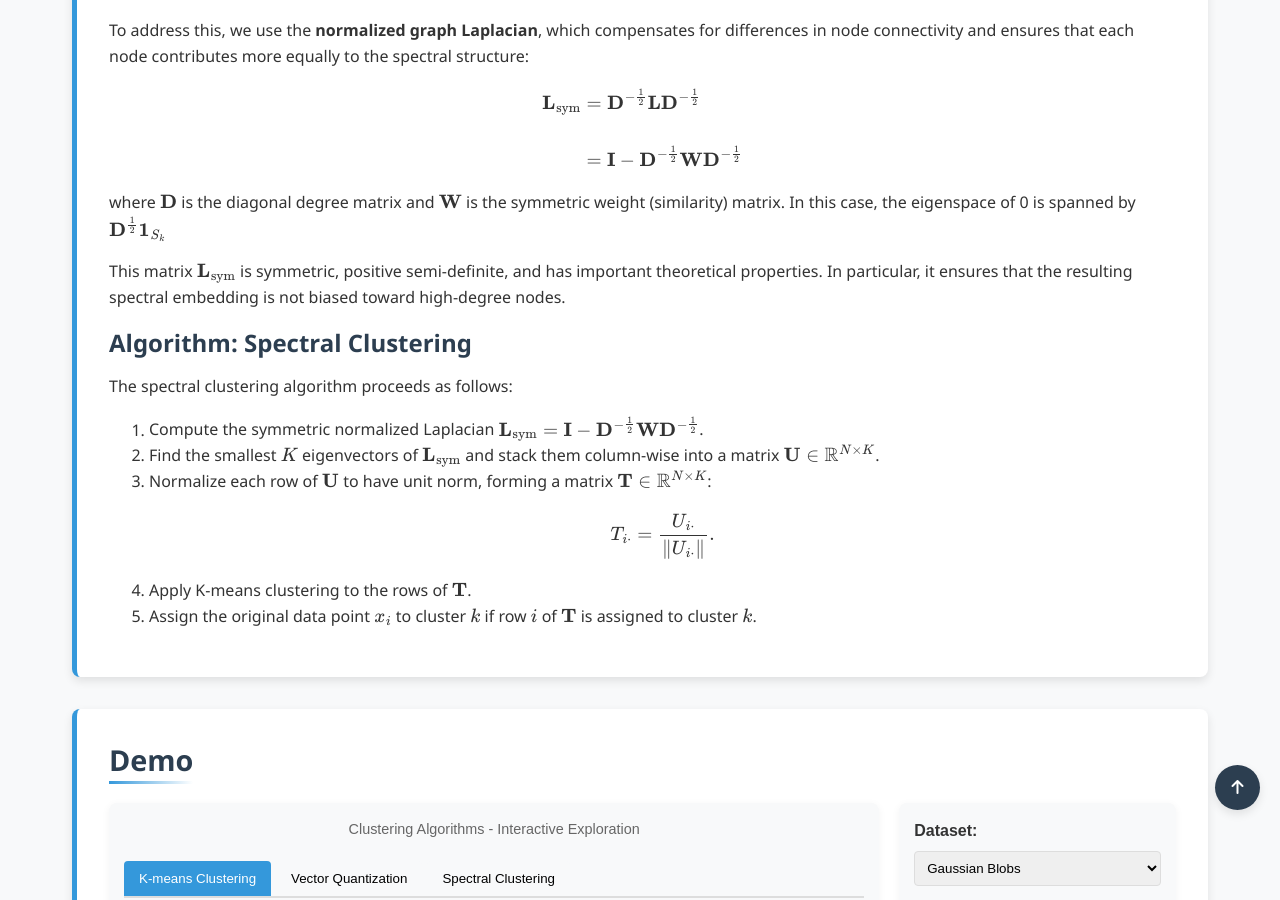
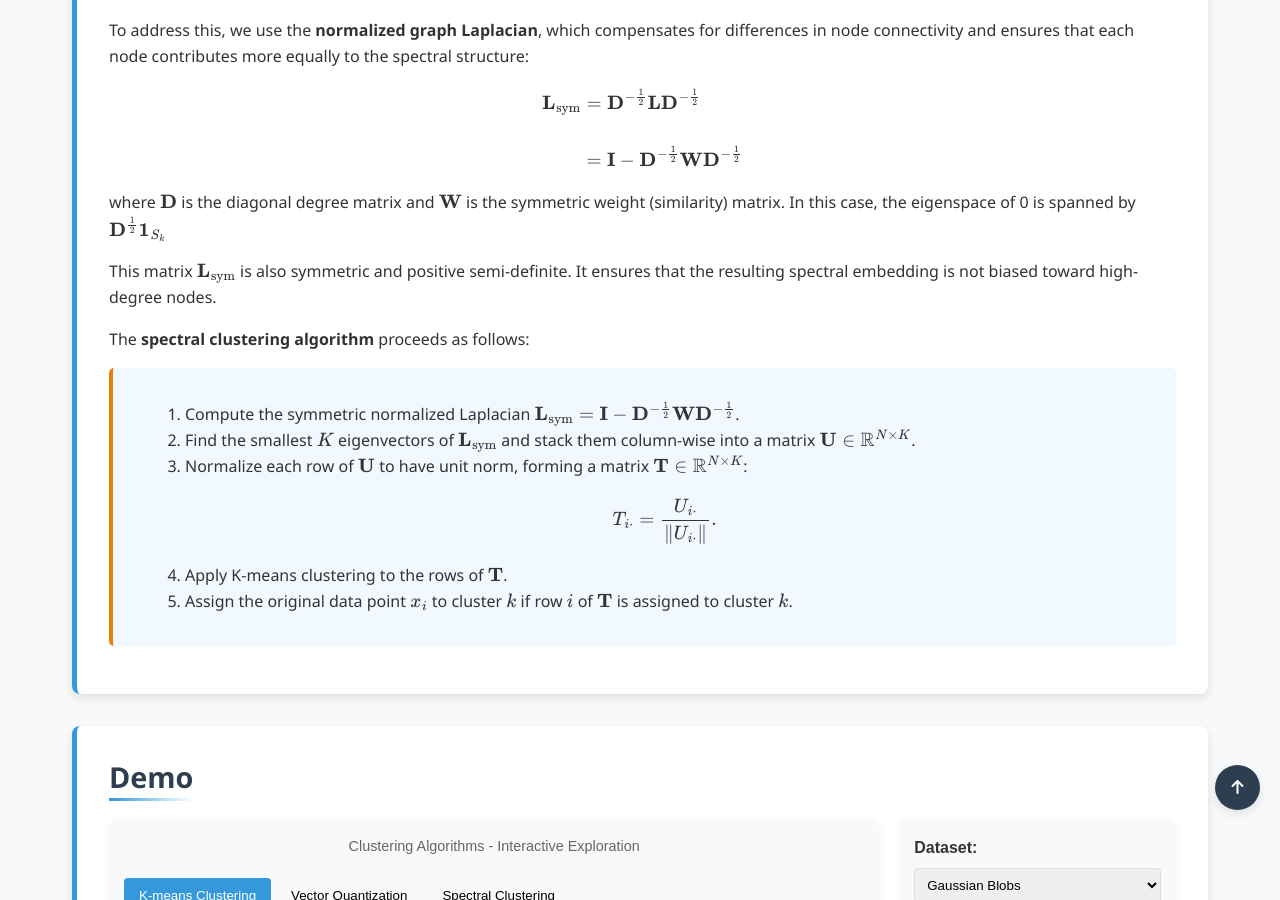
Before and after one commit to Yusukey01/yusukey01.github.io, a Jekyll site: the page built from Mathematics/Machine_learning/clustering.html, in a window 1280 px wide and 900 px high, scrolled down 5584 px. Built offline with Jekyll 4.4.1, drawn with Linux system fonts in a browser that asks for light colours.

Commit message:
open V-8 Clustering.

```diff
--- a/Mathematics/Machine_learning/clustering.html
+++ b/Mathematics/Machine_learning/clustering.html
@@ -282,15 +282,13 @@ uses_python: false
                 </p>
 
                 <p>
-                    This matrix \(\mathbf{L}_{\text{sym}}\) is symmetric, positive semi-definite, and has important theoretical properties.
-                    In particular, it ensures that the resulting spectral embedding is not biased toward high-degree nodes.
+                    This matrix \(\mathbf{L}_{\text{sym}}\) is also symmetric and positive semi-definite.
+                    It ensures that the resulting spectral embedding is not biased toward high-degree nodes.
                 </p>
 
-
-                <h3>Algorithm: Spectral Clustering</h3>
                 <p>
-                    The spectral clustering algorithm proceeds as follows:
-
+                    The <strong>spectral clustering algorithm</strong> proceeds as follows:
+                    <div class="theorem">
                     <ol style="padding-left: 40px;">
                         <li>Compute the symmetric normalized Laplacian \(\mathbf{L}_{\text{sym}} = \mathbf{I} - \mathbf{D}^{-\frac{1}{2}} \mathbf{W} \mathbf{D}^{-\frac{1}{2}}\).</li>
                         <li>Find the smallest \(K\) eigenvectors of \(\mathbf{L}_{\text{sym}}\) and stack them column-wise into a matrix \(\mathbf{U} \in \mathbb{R}^{N \times K}\).</li>
@@ -302,6 +300,7 @@ uses_python: false
                         <li>Apply K-means clustering to the rows of \(\mathbf{T}\).</li>
                         <li>Assign the original data point \(x_i\) to cluster \(k\) if row \(i\) of \(\mathbf{T}\) is assigned to cluster \(k\).</li>
                     </ol>
+                    </div>
                 </p>
             </section>
 
```
